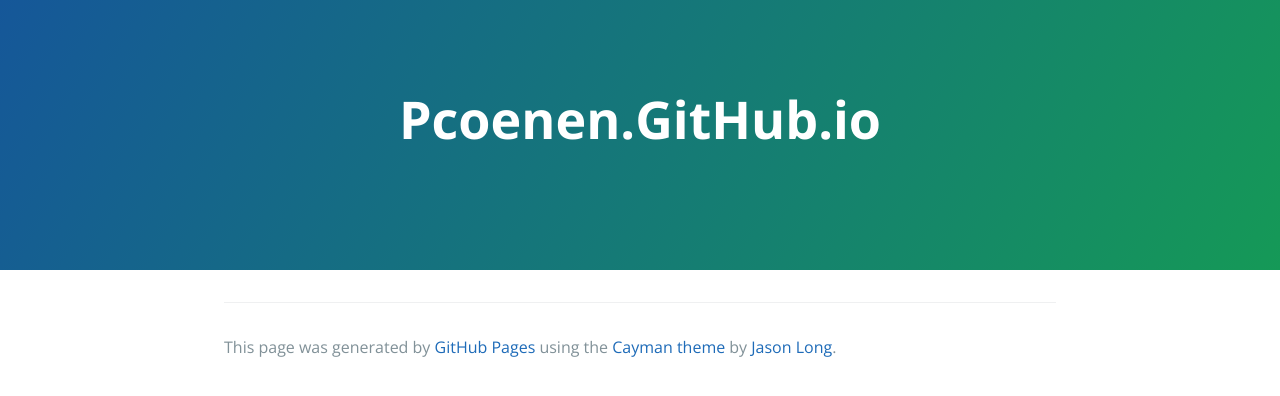
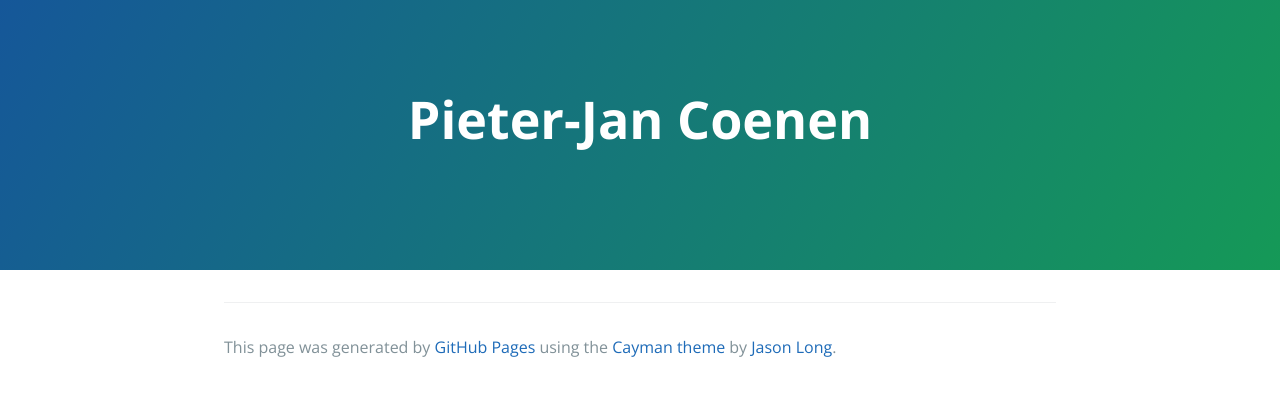
Before and after one commit to pcoenen/pcoenen.github.io, a Jekyll site: the page built from index.md, in a window 1280 px wide. Shown: the top 396 px of the page. Built offline with Jekyll 4.4.1, drawn with Linux system fonts in a browser that asks for light colours.

Commit message:
Update site.html

```diff
--- a/_layouts/site.html
+++ b/_layouts/site.html
@@ -2,7 +2,7 @@
 <html lang="en-us">
   <head>
     <meta charset="UTF-8">
-    <title>Pcoenen.GitHub.io by pcoenen</title>
+    <title>Pieter-Jan Coenen</title>
     <meta name="viewport" content="width=device-width, initial-scale=1">
     <link rel="stylesheet" type="text/css" href="stylesheets/normalize.css" media="screen">
     <link href='https://fonts.googleapis.com/css?family=Open+Sans:400,700' rel='stylesheet' type='text/css'>
@@ -11,7 +11,7 @@
   </head>
   <body>
     <section class="page-header">
-      <h1 class="project-name">Pcoenen.GitHub.io</h1>
+      <h1 class="project-name">Pieter-Jan Coenen</h1>
       <h2 class="project-tagline"></h2>
     </section>
 
```
